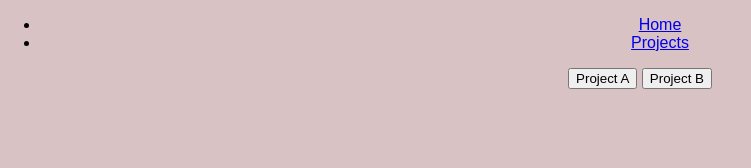
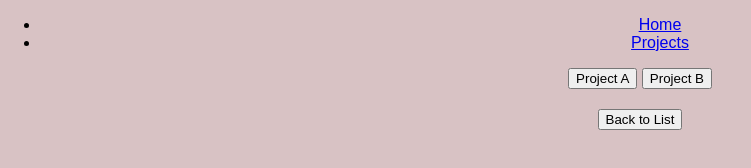
Before and after one commit to UCMfilm/UCMfilm.github.io, a website: page projects.html in a window 1280 px wide. Shown: the whole page, without its empty margins (0-751 px from the left). Drawn offline with Linux system fonts and the light colour scheme.

Commit message:
Update projects.html

```diff
--- a/projects.html
+++ b/projects.html
@@ -25,7 +25,7 @@
     </div>
 
     <!-- Project Details Section -->
-    <div id="projectDetails" style="display: none;">
+    <div id="projectDetails" >
         <h2 id="projectName"></h2>
         <p id="projectDescription"></p>
         <p id="projectStatus"></p>
```
